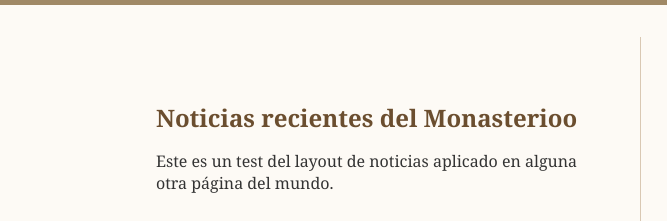
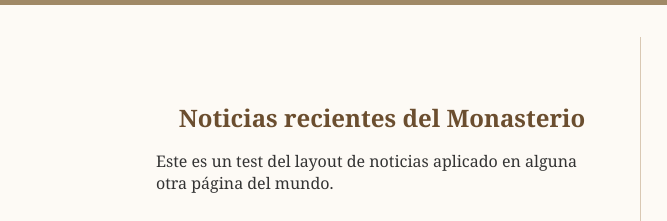
Before and after one commit to Albertorfc/ClarisasElche, an Eleventy site: page sections/noticias/noticias.md in a window 1280 px wide. Shown: the part 601-822 px from the top of the page, 0-667 px from the left. Built offline with nearby package versions, Linux system fonts and the light colour scheme; Eleventy itself is replaced by a stand-in of ours; files that its build step writes are made by us from their sources.

Commit message:
Update noticias.njk

```diff
--- a/_includes/layouts/noticias.njk
+++ b/_includes/layouts/noticias.njk
@@ -2,14 +2,19 @@
 
 {% block content %}
 <section class="seccion-actualidad">
-  <h2 class="titulo-seccion" style="margin-bottom: 1rem;">Noticias recientes del Monasterioo</h2>
+  {# TÍTULO OPCIONAL: centra o elimina según necesidad #}
+  <h2 class="titulo-seccion" style="margin-bottom: 1rem; text-align: center;">
+    Noticias recientes del Monasterio
+  </h2>
 
+  {# TEXTO DE INTRODUCCIÓN #}
   <div class="noticias-intro" style="margin-bottom: 2rem;">
     {{ content | safe }}
   </div>
 
+  {# LISTADO DE NOTICIAS - excluye la actual #}
   <div class="noticias-grid">
-    {% for post in collections.noticias | reverse %}
+    {% for post in collections.noticias | reverse if post.url !== page.url %}
     <article class="noticia" data-aos="fade-up">
       <a href="{{ post.url }}" class="noticia-imagen-link">
         <img src="{{ post.data.image }}" alt="{{ post.data.title }}">
```
